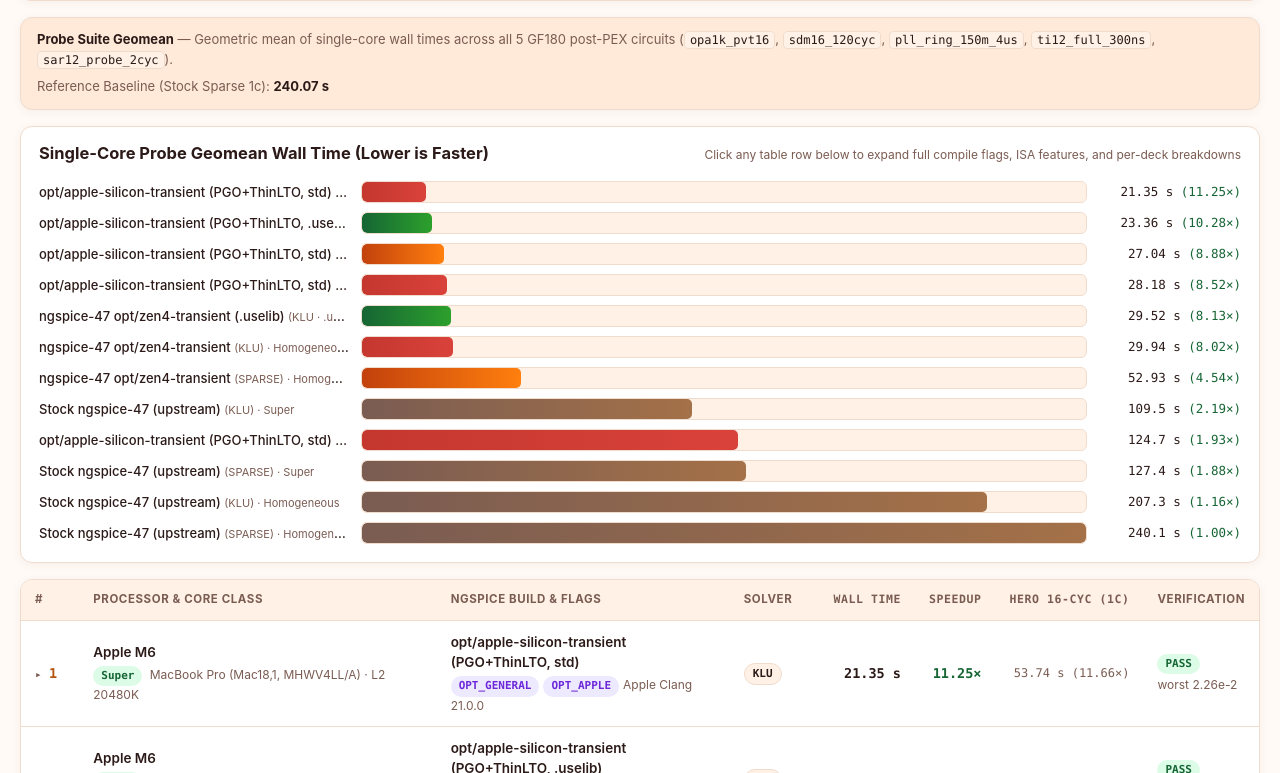
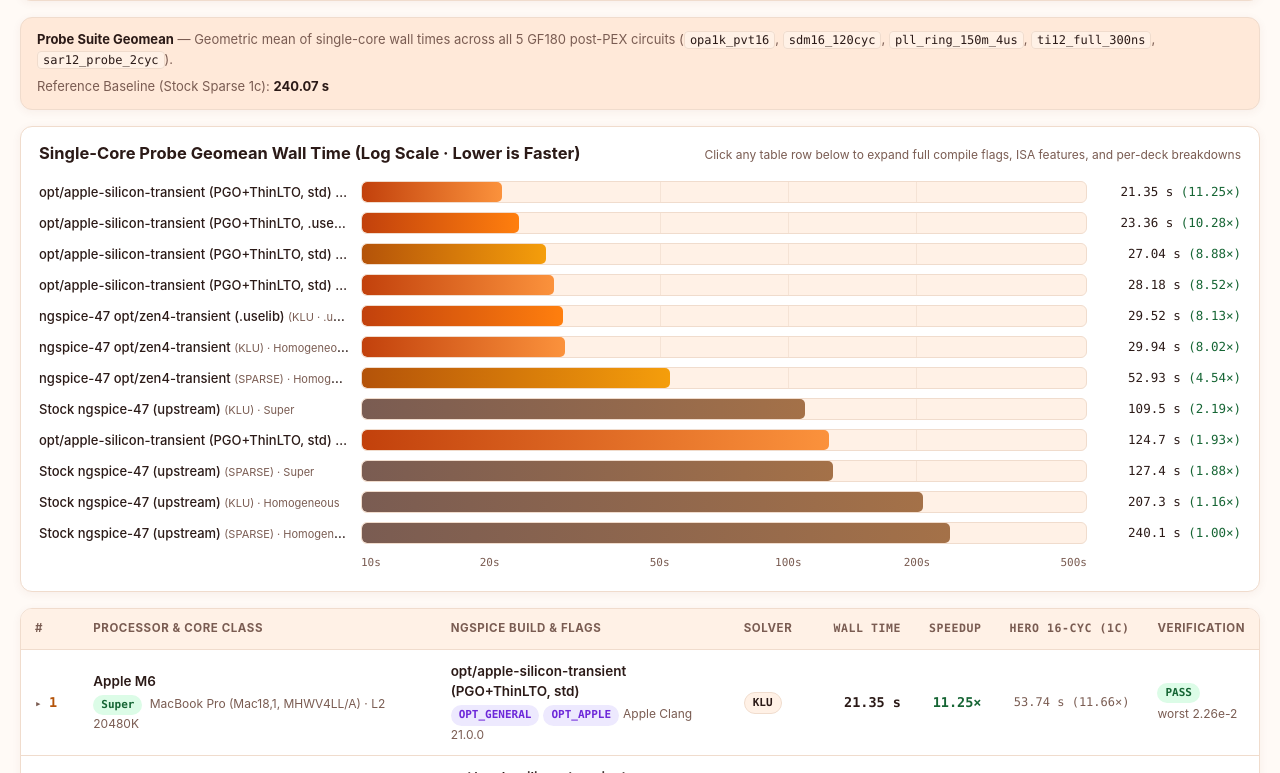
Before and after one commit to AL-255/ngspice-bench, a plain HTML site: page docs/index.html in a window 1280 px wide. Shown: the part 468-1241 px from the top of the page. Drawn offline with Linux system fonts and the light colour scheme.

Commit message:
Use stylesheet orange bar palette and logarithmic scale for bar chart

```diff
--- a/docs/app.js
+++ b/docs/app.js
@@ -151,23 +151,64 @@
     }
   }
 
+  function computeLogAxis(walls) {
+    const pos = walls.filter((w) => w > 0);
+    const minW = pos.length ? Math.min(...pos) : 1;
+    const maxW = pos.length ? Math.max(...pos) : 100;
+    const bases = [1, 2, 5];
+    const candidates = [];
+    for (let exp = -1; exp <= 4; exp++) {
+      const p = Math.pow(10, exp);
+      for (const b of bases) candidates.push(b * p);
+    }
+    let minTick = candidates[0];
+    for (const c of candidates) {
+      if (c <= minW * 0.65) minTick = c;
+    }
+    let maxTick = candidates[candidates.length - 1];
+    for (const c of candidates) {
+      if (c >= maxW * 1.05) {
+        maxTick = c;
+        break;
+      }
+    }
+    if (maxTick <= minTick * 2) maxTick = minTick * 10;
+    const logMin = Math.log10(minTick);
+    const logMax = Math.log10(maxTick);
+    const ticks = candidates.filter((c) => c >= minTick && c <= maxTick);
+    return { logMin, logMax, ticks };
+  }
+
+  function fmtTickSec(v) {
+    return v >= 1 ? `${v}s` : `${v.toFixed(1)}s`;
+  }
+
   function renderBarChart(rows, workload) {
     const chart = $("bar-chart");
     $("chart-title").textContent =
       workload === "probe_geomean"
-        ? "Single-Core Probe Geomean Wall Time (Lower is Faster)"
-        : `Single-Core Wall Time — ${workload} (Lower is Faster)`;
+        ? "Single-Core Probe Geomean Wall Time (Log Scale · Lower is Faster)"
+        : `Single-Core Wall Time — ${workload} (Log Scale · Lower is Faster)`;
 
     if (!rows.length) {
       chart.innerHTML = `<div class="empty">No matching single-core entries for the current filters.</div>`;
       return;
     }
 
-    const maxWall = Math.max(...rows.map((r) => r.m.wall || 0), 0.01);
-    chart.innerHTML = rows
-      .slice(0, 12)
+    const visible = rows.slice(0, 12);
+    const { logMin, logMax, ticks } = computeLogAxis(visible.map((r) => r.m.wall || 0));
+    const span = Math.max(logMax - logMin, 1e-6);
+    const toAxisPct = (w) => Math.max(0, Math.min(100, ((Math.log10(Math.max(w, 1e-6)) - logMin) / span) * 100));
+    const toBarPct = (w) => Math.max(2, toAxisPct(w));
+
+    const gridHtml = ticks
+      .slice(1, -1)
+      .map((t) => `<span class="bar-gridline" style="left:${toAxisPct(t).toFixed(2)}%"></span>`)
+      .join("");
+
+    const barsHtml = visible
       .map(({ e, m }) => {
-        const pct = Math.max(2, (m.wall / maxWall) * 100);
+        const pct = toBarPct(m.wall || 0.01);
         const isStock = (e.build.name || "").toLowerCase().includes("stock");
         let cls = "klu-std";
         if (isStock) cls = "stock";
@@ -180,12 +221,25 @@
               ${esc(e.build.name)} <small>(${e.solver.toUpperCase()}${pdkTag}) · ${esc(e.core_class.label)}</small>
             </div>
             <div class="bar-track">
+              ${gridHtml}
               <div class="bar-fill ${cls}" style="width:${pct.toFixed(1)}%"></div>
             </div>
             <div class="bar-metric">${fmtSec(m.wall)} <span style="color:var(--green)">(${fmtSpeedup(m.speedup)})</span></div>
           </div>`;
       })
       .join("");
+
+    const axisTicksHtml = ticks
+      .map((t) => `<span class="bar-axis-tick" style="left:${toAxisPct(t).toFixed(2)}%">${fmtTickSec(t)}</span>`)
+      .join("");
+
+    chart.innerHTML =
+      barsHtml +
+      `<div class="bar-axis-row">
+        <div></div>
+        <div class="bar-axis" aria-label="Logarithmic wall time scale">${axisTicksHtml}</div>
+        <div></div>
+      </div>`;
   }
 
   function renderDetailRow(e) {
--- a/docs/index.html
+++ b/docs/index.html
@@ -5,7 +5,7 @@
   <meta name="viewport" content="width=device-width, initial-scale=1.0" />
   <title>ngspice-bench — Single-Core SPICE Performance Leaderboard</title>
   <meta name="theme-color" content="#d9423a" />
-  <link rel="stylesheet" href="style.css?v=6" />
+  <link rel="stylesheet" href="style.css?v=7" />
   <script>try{var t=localStorage.getItem('ngspice-bench-theme');if(t)document.documentElement.dataset.theme=t;}catch(e){}</script>
 </head>
 <body>
@@ -164,6 +164,6 @@
     </div>
   </footer>
 
-  <script src="app.js?v=5"></script>
+  <script src="app.js?v=6"></script>
 </body>
 </html>
--- a/docs/style.css
+++ b/docs/style.css
@@ -20,12 +20,12 @@
   --purple-bg: #ede9fe;
   --red: #991b1b;
   --red-bg: #fee2e2;
-  --bar-uselib-a: #166534;
-  --bar-uselib-b: #2ca02c;
-  --bar-klu-a: #c4372f;
-  --bar-klu-b: #d9423a;
-  --bar-sparse-a: #c2410c;
-  --bar-sparse-b: #ff7f0e;
+  --bar-uselib-a: #c2410c;
+  --bar-uselib-b: #ff7f0e;
+  --bar-klu-a: #c2410c;
+  --bar-klu-b: #fb923c;
+  --bar-sparse-a: #b45309;
+  --bar-sparse-b: #f59e0b;
   --bar-stock-a: #7a5c52;
   --bar-stock-b: #a47148;
   --rank1: #b45309;
@@ -58,12 +58,12 @@
     --purple-bg: #311d42;
     --red: #fca5a5;
     --red-bg: #3b1515;
-    --bar-uselib-a: #15803d;
-    --bar-uselib-b: #4ade80;
-    --bar-klu-a: #d9423a;
-    --bar-klu-b: #ff8f6b;
-    --bar-sparse-a: #c2410c;
-    --bar-sparse-b: #fb923c;
+    --bar-uselib-a: #c2410c;
+    --bar-uselib-b: #ff7f0e;
+    --bar-klu-a: #c2410c;
+    --bar-klu-b: #fb923c;
+    --bar-sparse-a: #b45309;
+    --bar-sparse-b: #f59e0b;
     --bar-stock-a: #6b534a;
     --bar-stock-b: #a47148;
     --rank1: #fcd34d;
@@ -94,12 +94,12 @@
   --purple-bg: #311d42;
   --red: #fca5a5;
   --red-bg: #3b1515;
-  --bar-uselib-a: #15803d;
-  --bar-uselib-b: #4ade80;
-  --bar-klu-a: #d9423a;
-  --bar-klu-b: #ff8f6b;
-  --bar-sparse-a: #c2410c;
-  --bar-sparse-b: #fb923c;
+  --bar-uselib-a: #c2410c;
+  --bar-uselib-b: #ff7f0e;
+  --bar-klu-a: #c2410c;
+  --bar-klu-b: #fb923c;
+  --bar-sparse-a: #b45309;
+  --bar-sparse-b: #f59e0b;
   --bar-stock-a: #6b534a;
   --bar-stock-b: #a47148;
   --rank1: #fcd34d;
@@ -426,6 +426,7 @@ h1 .brand-mark {
 }
 
 .bar-track {
+  position: relative;
   background: var(--surface-2);
   border-radius: 6px;
   height: 22px;
@@ -433,7 +434,19 @@ h1 .brand-mark {
   border: 1px solid var(--border);
 }
 
+.bar-gridline {
+  position: absolute;
+  top: 0;
+  bottom: 0;
+  width: 1px;
+  background: var(--border);
+  opacity: 0.65;
+  pointer-events: none;
+}
+
 .bar-fill {
+  position: relative;
+  z-index: 1;
   height: 100%;
   border-radius: 5px;
   transition: width 0.25s ease;
@@ -443,6 +456,32 @@ h1 .brand-mark {
 .bar-fill.klu-std { background: linear-gradient(90deg, var(--bar-klu-a), var(--bar-klu-b)); }
 .bar-fill.sparse { background: linear-gradient(90deg, var(--bar-sparse-a), var(--bar-sparse-b)); }
 .bar-fill.stock { background: linear-gradient(90deg, var(--bar-stock-a), var(--bar-stock-b)); }
+
+.bar-axis-row {
+  display: grid;
+  grid-template-columns: minmax(210px, 310px) 1fr 142px;
+  align-items: center;
+  gap: 12px;
+  margin-top: 2px;
+}
+
+.bar-axis {
+  position: relative;
+  height: 18px;
+  font-family: var(--mono);
+  font-size: 11px;
+  color: var(--muted);
+}
+
+.bar-axis-tick {
+  position: absolute;
+  top: 0;
+  transform: translateX(-50%);
+  white-space: nowrap;
+}
+
+.bar-axis-tick:first-child { transform: translateX(0); }
+.bar-axis-tick:last-child { transform: translateX(-100%); }
 
 .bar-metric {
   font-family: var(--mono);
@@ -709,5 +748,7 @@ code {
 
 @media (max-width: 760px) {
   .bar-row { grid-template-columns: 1fr; gap: 4px; }
+  .bar-axis-row { grid-template-columns: 1fr; gap: 0; }
+  .bar-axis-row > :first-child, .bar-axis-row > :last-child { display: none; }
   .bar-metric { text-align: left; }
 }
```
